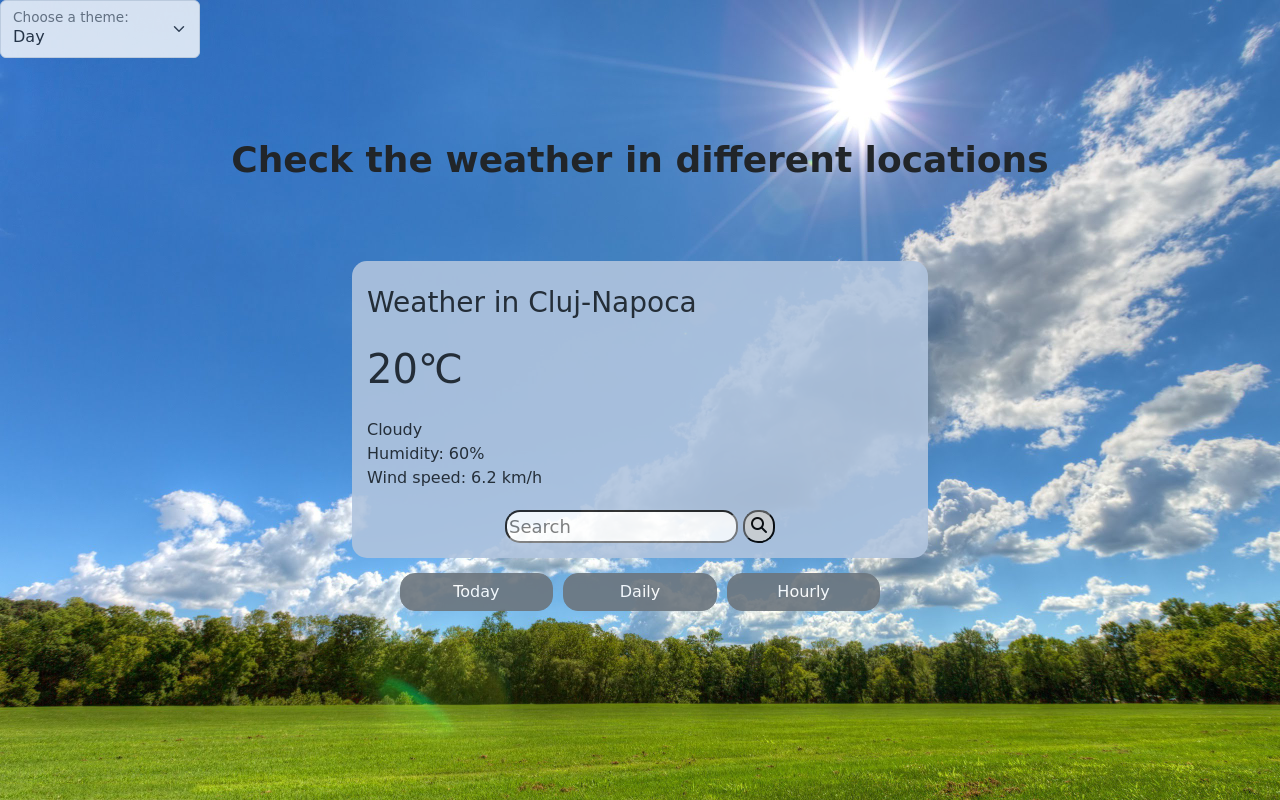
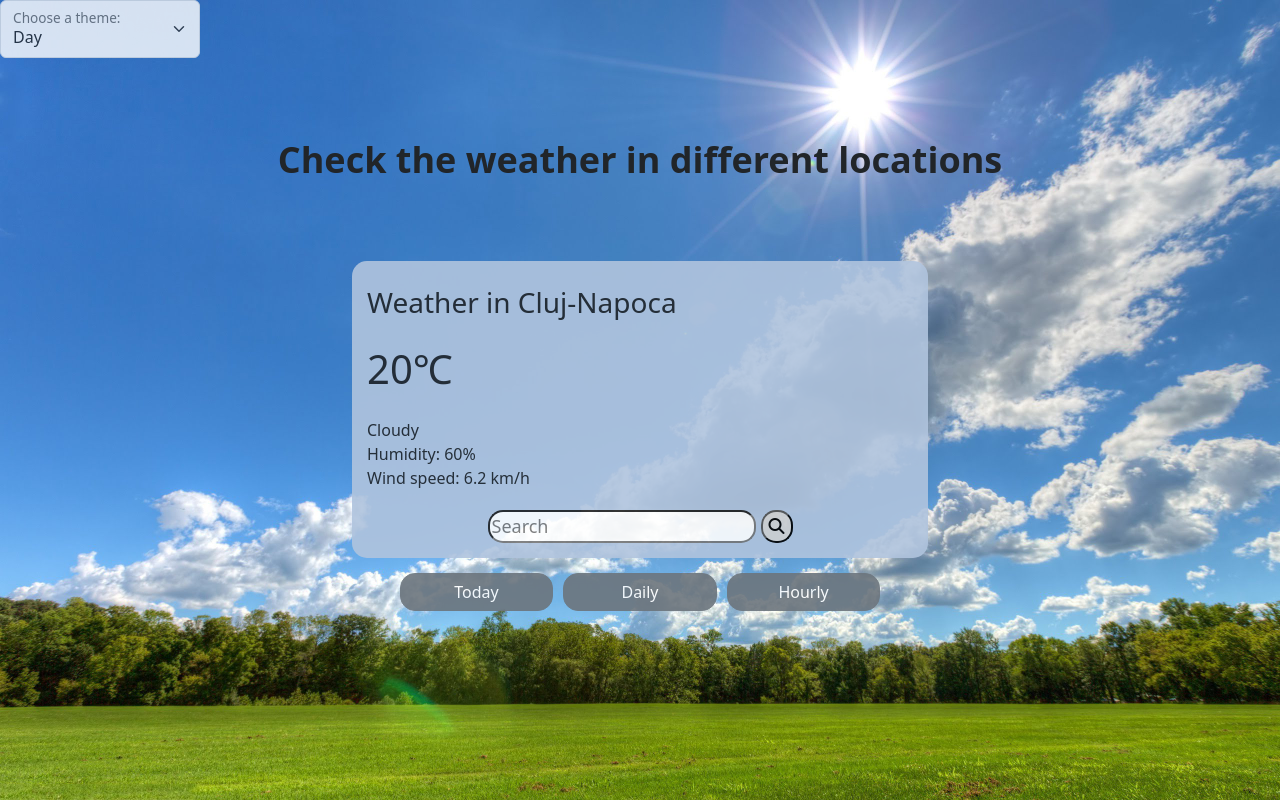
Before and after one commit to Gantze/Weather-Application, a plain HTML site: page index.html in a window 1280 px wide. Drawn offline with nearby package versions, Linux system fonts and the light colour scheme.

Commit message:
update style.css

```diff
--- a/css/style.css
+++ b/css/style.css
@@ -3,7 +3,7 @@
 }
 
 body {
-    font-family: 'Alkatra', cursive;
+    /* font-family: 'Alkatra', cursive; */
     background-image: url('../images/day.jpg');
     background-size: 100vw 100vh;
     margin: 0;
```
